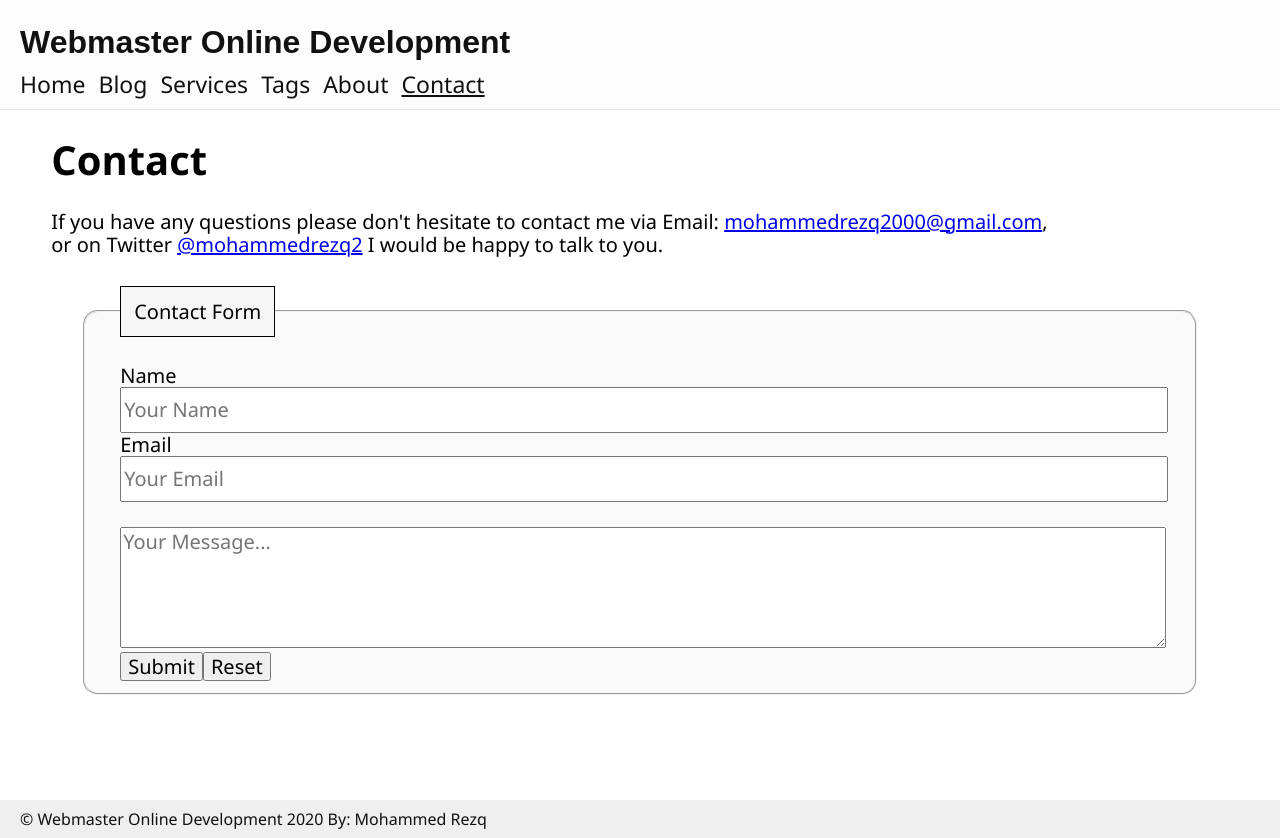
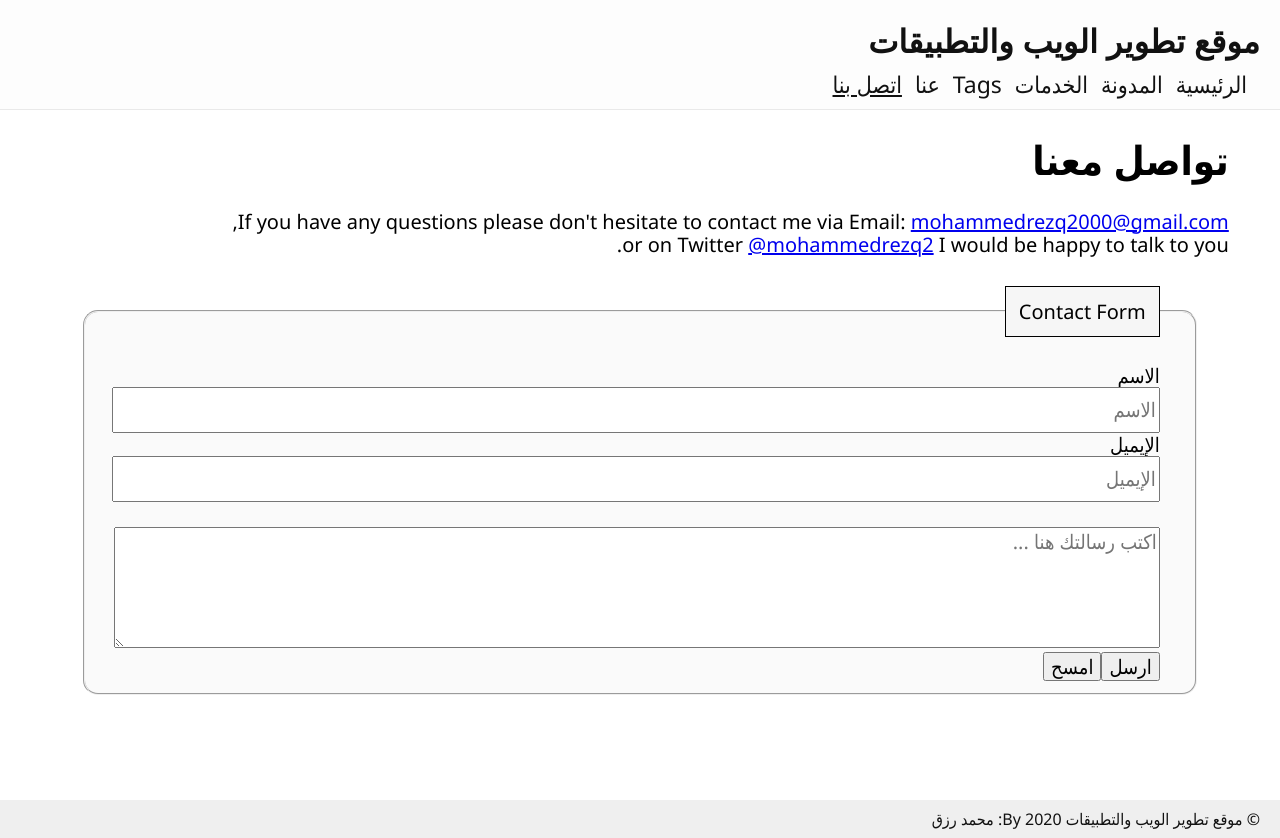
Before and after one commit to mohammedrezq/WODGatsby, a Gatsby site in the folder web/: page /contact in a window 1280 px wide. Built offline with nearby package versions, Linux system fonts and the light colour scheme; Gatsby itself is replaced by a stand-in of ours.

Commit message:
Translating basics into Arabic

```diff
--- a/web/gatsby-config.js
+++ b/web/gatsby-config.js
@@ -1,9 +1,9 @@
 module.exports = {
   siteMetadata: {
-    title: "Webmaster Online Development",
+    title: "موقع تطوير الويب والتطبيقات",
     siteUrl: "https://www.webmasteronlinedev.com",
-    description: "web development services",
-    author: "Mohammed Rezq",
+    description: "موقع مطور الويب يقدم خدمات ومحتوى للمهتمين بمجال الويب وتطبيقات الويب والهواتف الذكية",
+    author: "محمد رزق",
     twitter: "@mohammedrezq2",
   },
   plugins: [
--- a/web/gatsby-node.js
+++ b/web/gatsby-node.js
@@ -30,7 +30,7 @@ module.exports.createPages = async function ({ actions, graphql }) {
 
 
   // Create paginatied pages for posts
-  const postsPerPage = 4;
+  const postsPerPage = 12;
 
   const numPages = Math.ceil(data.allPosts.edges.length / postsPerPage);
 
--- a/web/src/components/CardBlog.js
+++ b/web/src/components/CardBlog.js
@@ -19,7 +19,8 @@ const CardBlog = ({ title, excerpt, date, featureImage, href }) => {
         <p>{date}</p>
         <p>{excerpt}</p>
         <div className={CardBlogStyle.readMoreContent}>
-          <Link to={href}>Read more...</Link>
+          {/* <Link to={href}>Read more...</Link> */}
+          <Link to={href}>اقرأ المزيد ...</Link>
         </div>
       </div>
     </div>
--- a/web/src/components/Nav.js
+++ b/web/src/components/Nav.js
@@ -24,22 +24,22 @@ const Nav = () => {
       <div className={NavStyles.linkList}>
         <ul>
           <li>
-            <Link to="/">Home</Link>
+            <Link to="/">الرئيسية</Link>
           </li>
           <li>
-            <Link to="/blog">Blog</Link>
+            <Link to="/blog">المدونة</Link>
           </li>
           <li>
-            <Link to="/services">Services</Link>
+            <Link to="/services">الخدمات</Link>
           </li>
           <li>
             <Link to="/tags">Tags</Link>
           </li>
           <li>
-            <Link to="/about">About</Link>
+            <Link to="/about">عنا</Link>
           </li>
           <li>
-            <Link to="/contact">Contact</Link>
+            <Link to="/contact">اتصل بنا</Link>
           </li>
         </ul>
       </div>
--- a/web/src/components/Pagination.js
+++ b/web/src/components/Pagination.js
@@ -6,8 +6,8 @@ import paginationStyles from './Pagination.module.scss';
 const Pagination = ({isFirst, isLast, prevPage, nextPage}) => {
     return (
         <div className={paginationStyles.paginationContainer}>
-            <Link  className={`${paginationStyles.paginationLinks} ${isFirst && paginationStyles.paginationIsDisabled}`} to={prevPage} > Previous Page </Link>
-            <Link  className={`${paginationStyles.paginationLinks} ${isLast && paginationStyles.paginationIsDisabled}`} to={nextPage} > Next Page </Link>
+            <Link  className={`${paginationStyles.paginationLinks} ${isFirst && paginationStyles.paginationIsDisabled}`} to={prevPage} > ➡ السابقة </Link>
+            <Link  className={`${paginationStyles.paginationLinks} ${isLast && paginationStyles.paginationIsDisabled}`} to={nextPage} >  التالية ⬅ </Link>
         </div>
     )
 }
--- a/web/src/components/SEO.js
+++ b/web/src/components/SEO.js
@@ -15,7 +15,8 @@ const SEO = ({children, location, description, title, image}) => {
     `)
     return (
         <Helmet titleTemplate={`%s - ${site.siteMetadata.title}`}>
-            <html lang="en" />
+            {/* <html lang="en" /> */}
+            <html lang="ar" />
             <title>{title}</title>
             {/* Fav Icons */}
             <link rel="icon" type="img/svg+xml" href="/static/favicon.svg" />
--- a/web/src/pages/contact.js
+++ b/web/src/pages/contact.js
@@ -1,6 +1,7 @@
 import React, { useState } from "react";
 
 import Layout from "../components/Layout";
+import SEO from "../components/SEO";
 import contactStyles from "./contact.module.scss";
 
 const ContactPage = () => {
@@ -34,9 +35,11 @@ const ContactPage = () => {
   }
 
   return (
+    <>
+    <SEO title="تواصل معنا" />
     <Layout>
       <div className="outer">
-        <h1>Contact</h1>
+        <h1>تواصل معنا</h1>
         <div>
           <p>
             If you have any questions please don't hesitate to contact me via
@@ -56,11 +59,11 @@ const ContactPage = () => {
             <legend>Contact Form</legend>
             <div>
               <label htmlFor="name">
-                <span>Name</span>
+                <span>الاسم</span>
                 <input
                   type="text"
                   name="name"
-                  placeholder="Your Name"
+                  placeholder="الاسم"
                   className={contactStyles.contactName}
                   id="name"
                   value={Name}
@@ -70,11 +73,11 @@ const ContactPage = () => {
             </div>
             <div>
               <label htmlFor="email">
-                <span>Email</span>
+                <span>الإيميل</span>
                 <input
                   type="email"
                   name="email"
-                  placeholder="Your Email"
+                  placeholder="الإيميل"
                   className={contactStyles.contactEmail}
                   id="email"
                   value={Email}
@@ -90,7 +93,7 @@ const ContactPage = () => {
                   name="message"
                   id="message"
                   className={contactStyles.messageTextArea}
-                  placeholder="Your Message..."
+                  placeholder="اكتب رسالتك هنا ..."
                   value={Message}
                   onChange={messageState}
                 />
@@ -104,12 +107,13 @@ const ContactPage = () => {
               value={MessageNightWatch}
               onChange={messageNightWatchState}
             />
-            <button type="submit">Submit</button>
-            <input type="reset" value="Reset" onClick={clearFields} />
+            <button type="submit">ارسل</button>
+            <input type="reset" value="امسح" onClick={clearFields} />
           </fieldset>
         </form>
       </div>
     </Layout>
+    </>
   );
 };
 
--- a/web/src/styles/global.scss
+++ b/web/src/styles/global.scss
@@ -10,6 +10,10 @@ body {
   width: 100%;
   height: 100%;
   box-sizing: border-box;
+}
+
+html[lang="ar"] {
+  direction: rtl;
 }
 
 html {
--- a/web/src/templates/allPosts.js
+++ b/web/src/templates/allPosts.js
@@ -20,7 +20,7 @@ const allPosts = ({ pageContext, data }) => {
 
   return (
     <>
-    <SEO title="Blog" />
+    <SEO title="المدونة" />
     <Layout>
       <div className={AllPostsStyles.blogsGrid}>
         {posts.map((blogPost, index) => {
--- a/web/src/templates/singlePost.js
+++ b/web/src/templates/singlePost.js
@@ -79,7 +79,7 @@ const singlePost = ({ data, pageContext }) => {
             </div>
             {data.mdx.tableOfContents.items && (
               <div className={singlePostStyles.contentTable}>
-                <h2>Table Of Content</h2>
+                <h2>جدول المحتوى</h2>
                 <ul>
                   {data.mdx.tableOfContents.items.map((item) => {
                     return (
@@ -98,14 +98,14 @@ const singlePost = ({ data, pageContext }) => {
               {prev && (
                 <Link className={singlePostStyles.prevPostLink} to={`/blog/${prev?.node.frontmatter.slug}`}>
                   <div>
-                   ⬅ Previous: {prev?.node.frontmatter.title}{" "}
+                    السابق: {prev?.node.frontmatter.title}{" "}
                   </div>
                 </Link>
               )}
               {next && (
                 <Link className={singlePostStyles.nextPostLink} to={`/blog/${next?.node.frontmatter.slug}`}>
                   <div>
-                    Next: {next?.node.frontmatter.title} ➡
+                   التالي: {next?.node.frontmatter.title}
                   </div>
                 </Link>
               )}
--- a/web/src/templates/singlePost.module.scss
+++ b/web/src/templates/singlePost.module.scss
@@ -75,6 +75,12 @@
   align-items: center;
 }
 
+html[lang="ar"] {
+  .prevPostLink, .nextPostLink {
+    justify-content: flex-start;
+  }
+}
+
 .prevPostLink, .nextPostLink {
   width: 44%;
   min-height: 50px;
```
